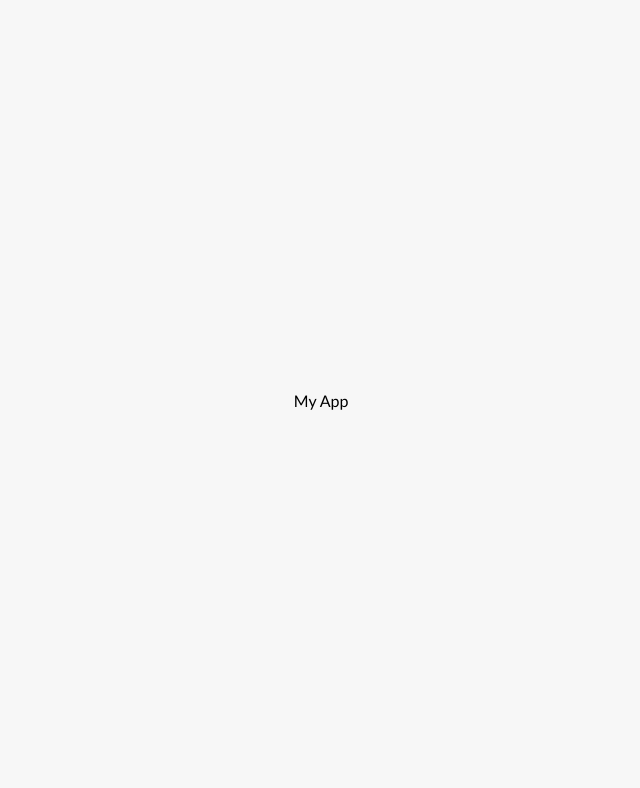
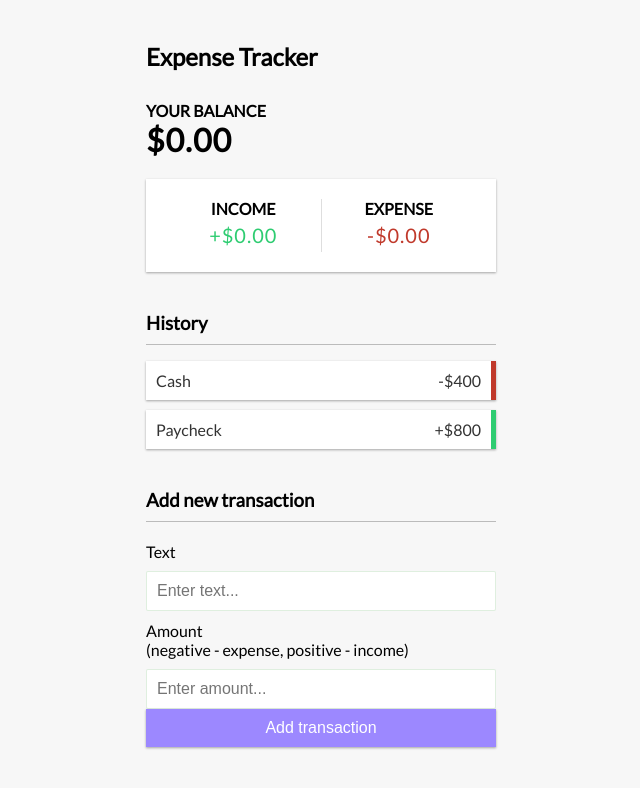
Before and after one commit to polekstulod/expense-tracker, a Vue app: page / in a window 1280 px wide. Shown: the top 788 px of the page, without its empty margins (319-959 px from the left). Built offline with nearby package versions, Linux system fonts and the light colour scheme.

Commit message:
Add components

```diff
--- a/src/App.vue
+++ b/src/App.vue
@@ -1 +1,27 @@
-<template>My App</template>
+<template>
+  <Header />
+  <div class="container">
+    <Balance />
+    <IncomeExpense />
+    <TransactionList />
+    <AddTransaction />
+  </div>
+</template>
+
+<script>
+import Header from './components/Header.vue'
+import Balance from './components/Balance.vue'
+import IncomeExpense from './components/IncomeExpense.vue'
+import TransactionList from './components/TransactionList.vue'
+import AddTransaction from './components/AddTransaction.vue'
+
+export default {
+  components: {
+    Header,
+    Balance,
+    IncomeExpense,
+    TransactionList,
+    AddTransaction
+  }
+}
+</script>
--- /dev/null
+++ b/src/components/AddTransaction.vue
@@ -0,0 +1,18 @@
+<template>
+  <h3>Add new transaction</h3>
+  <form id="form">
+    <div class="form-control">
+      <label for="text">Text</label>
+      <input type="text" id="text" placeholder="Enter text..." />
+    </div>
+    <div class="form-control">
+      <label for="amount"
+        >Amount <br />
+        (negative - expense, positive - income)</label
+      >
+      <input type="number" id="amount" placeholder="Enter amount..." />
+    </div>
+
+    <button class="btn">Add transaction</button>
+  </form>
+</template>
--- /dev/null
+++ b/src/components/Balance.vue
@@ -0,0 +1,4 @@
+<template>
+    <h4>Your Balance</h4>
+    <h1 id="balance">$0.00</h1>
+</template>
--- /dev/null
+++ b/src/components/Header.vue
@@ -0,0 +1,3 @@
+<template>
+    <h2>Expense Tracker</h2>
+</template>
--- /dev/null
+++ b/src/components/IncomeExpense.vue
@@ -0,0 +1,12 @@
+<template>
+    <div class="inc-exp-container">
+        <div>
+          <h4>Income</h4>
+          <p id="money-plus" class="money plus">+$0.00</p>
+        </div>
+        <div>
+          <h4>Expense</h4>
+          <p id="money-minus" class="money minus">-$0.00</p>
+        </div>
+      </div>
+</template>
--- /dev/null
+++ b/src/components/TransactionList.vue
@@ -0,0 +1,7 @@
+<template>
+  <h3>History</h3>
+  <ul id="list" class="list">
+    <li class="minus">Cash <span>-$400</span><button class="delete-btn">X</button></li>
+    <li class="plus">Paycheck <span>+$800</span><button class="delete-btn">X</button></li>
+  </ul>
+</template>
```
